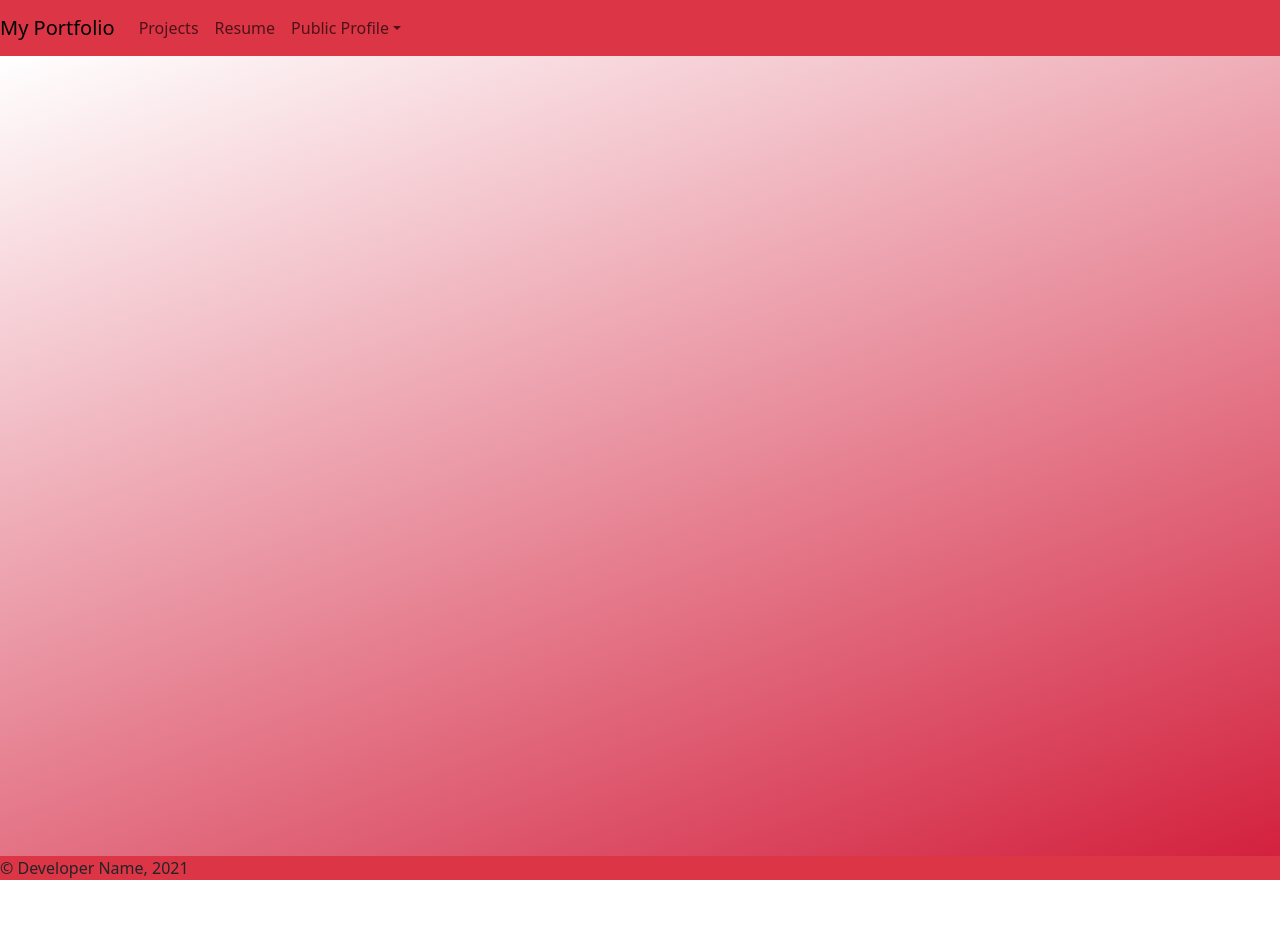
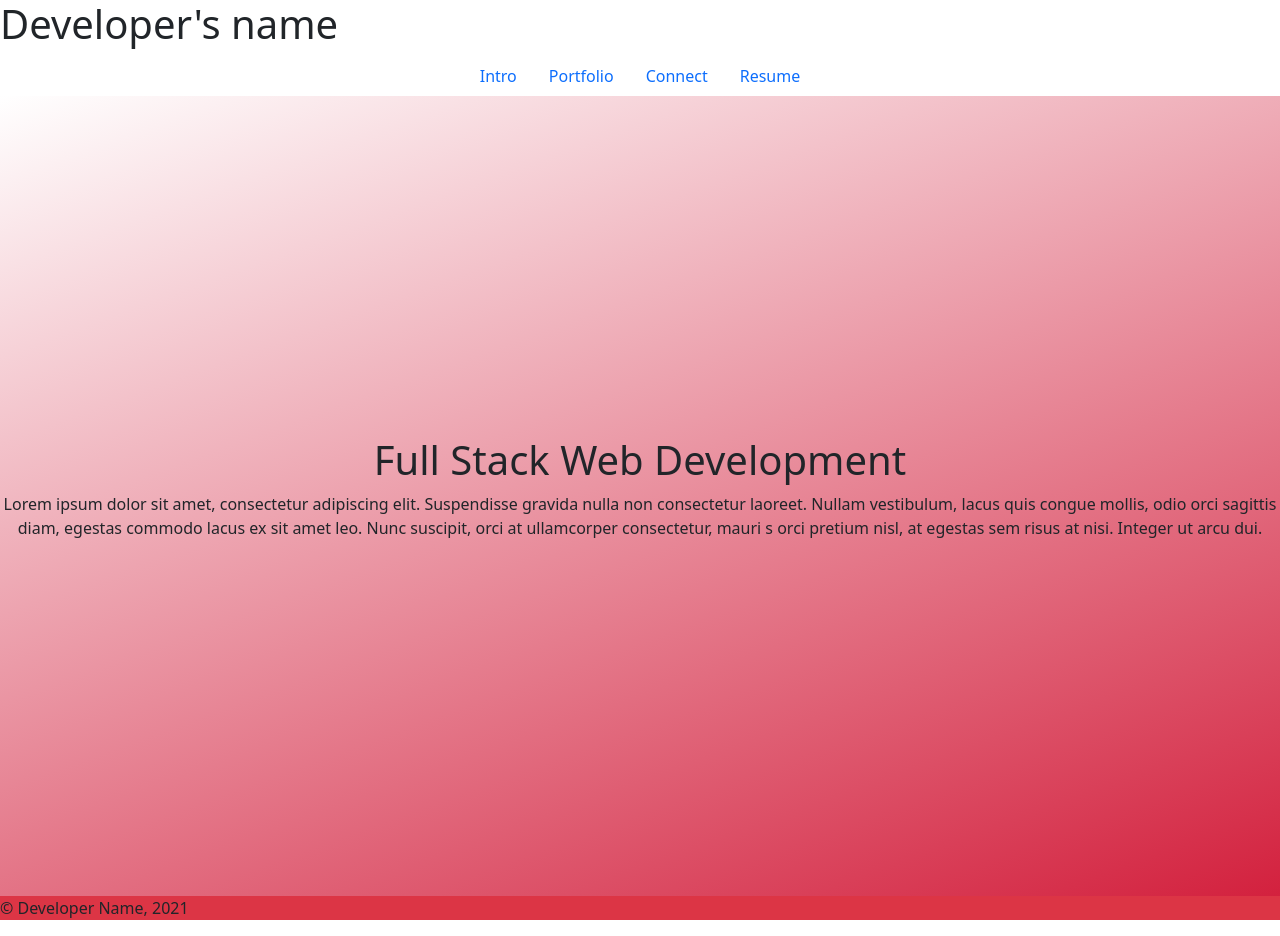
Before and after one commit to Sanganu/reactportfolio, a React (Create React App) app: page / in a window 1280 px wide. Before the commit the page ends 896 px from the top, so only its background shows below. Built offline with nearby package versions, Linux system fonts and the light colour scheme.

Commit message:
Navbar and routes integration

```diff
--- a/package.json
+++ b/package.json
@@ -6,8 +6,9 @@
     "@testing-library/jest-dom": "^4.2.4",
     "@testing-library/react": "^9.3.2",
     "@testing-library/user-event": "^7.1.2",
+    "bootstrap": "^5.0.2",
     "react": "^16.13.1",
-    "react-bootstrap": "^1.4.0",
+    "react-bootstrap": "^2.0.0-beta.4",
     "react-dom": "^16.13.1",
     "react-router-dom": "^5.2.0",
     "react-scripts": "3.4.1"
--- a/src/App.js
+++ b/src/App.js
@@ -5,16 +5,17 @@ import Work from "./pages/Work";
 import Connect from "./pages/Connect";
 import Header from './components/Header';
 import Footer from "./components/Footer";
-import Navigation from "./components/Navigation";
+
 
 
 function App() {
   return (
     <div className="App">
      <BrowserRouter>
-       <Navigation/>
+       <Header/>
          <Switch>
             <Route exact path="/">{Landing}</Route>
+            {/* <Route exact path="/intro">{Intro}</Route> */}
             <Route exact path="/work">{Work}</Route>
             <Route exact path="/connect">{Connect}</Route>
           </Switch>
--- a/src/components/Footer.js
+++ b/src/components/Footer.js
@@ -1,7 +1,7 @@
 import React from "react";
-
+import "./footer.css";
 const Footer = function() {
-    return(<footer className="bg-danger">
+    return(<footer className="footer bg-danger">
         <p>&copy; Developer Name, 2021</p>
         </footer>)
 }
--- a/src/components/Header.js
+++ b/src/components/Header.js
@@ -1,15 +1,25 @@
 import React from "react";
+import {Link} from "react-router-dom";
 
-function Header(){
-    return(<header>
-        <h1>My Profile</h1>
+function Header() {
+    return (<header>
+        <h1>Developer's name</h1>
         <nav>
-            <ul>
-                <li>About</li>
-                <li>Contact</li>
-                <li>Portfolio</li>
+            <ul className="nav justify-content-center">
+                <li className="nav-item">
+                    <Link className="nav-link active" aria-current="page" to="/">Intro</Link>
+                </li>
+                <li className="nav-item">
+                    <Link className="nav-link" to="/work">Portfolio</Link>
+                </li>
+                <li className="nav-item">
+                    <Link className="nav-link" to="/portfolio">Connect</Link>
+                </li>
+                <li className="nav-item">
+                    <Link className="nav-link" to="/contact" >Resume</Link>
+                </li>
             </ul>
         </nav>
-        </header>)
+    </header>)
 }
 export default Header;
--- a/src/components/Navigation.js
+++ b/src/components/Navigation.js
@@ -7,7 +7,7 @@ function Navigation() {
             <Navbar.Brand href="#home">My Portfolio</Navbar.Brand>
             <Navbar.Toggle aria-controls="basic-navbar-nav" />
             <Navbar.Collapse id="basic-navbar-nav">
-                <Nav className="mr-auto">
+                <Nav className="ml-auto">
                     <Nav.Link href="#home">Projects</Nav.Link>
                     <Nav.Link href="#link">Resume</Nav.Link>
                     <NavDropdown title="Public Profile" id="basic-nav-dropdown">
--- /dev/null
+++ b/src/components/footer.css
@@ -0,0 +1,5 @@
+.footer{
+    width:100%;
+    height:20%;
+    margin-top:0%;
+}
--- a/src/pages/Landing.js
+++ b/src/pages/Landing.js
@@ -3,8 +3,18 @@ import "./landing.css";
 
 function Landing() {
 
-    return (<div className="jumbotron landing">
+    return (<div className="jumbotron landing d-flex text-center justify-content-center align-items-center">
+             <main>
+             <h1> Full Stack Web Development</h1>
+             <p>Lorem ipsum dolor sit amet, consectetur adipiscing elit.
+                  Suspendisse gravida nulla non consectetur laoreet. Nullam vestibulum,
+                  lacus quis congue mollis, odio orci sagittis diam, egestas commodo lacus
+                  ex sit amet leo. Nunc suscipit, orci at ullamcorper consectetur, mauri
+                  s orci pretium nisl, at egestas sem risus at nisi. Integer ut arcu dui.
 
+
+                </p>
+                </main>
     </div>)
 }
 
--- a/src/pages/landing.css
+++ b/src/pages/landing.css
@@ -2,4 +2,11 @@
     background-image: linear-gradient(2500deg,rgb(211, 33, 62),rgb(255, 255, 255));
     width: 100vw;
     height:100vh;
+    /* color: white; */
+    background-size: cover;
+    background-repeat: no-repeat;
   }
+
+  .landing h1{
+    width :100%;
+  }
```
Also changed, not shown: 2 other files (tests, documents, lock files or other folders).
